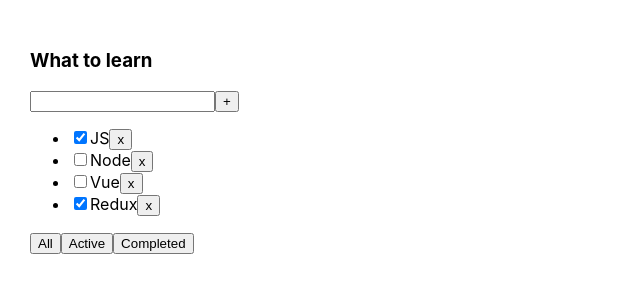
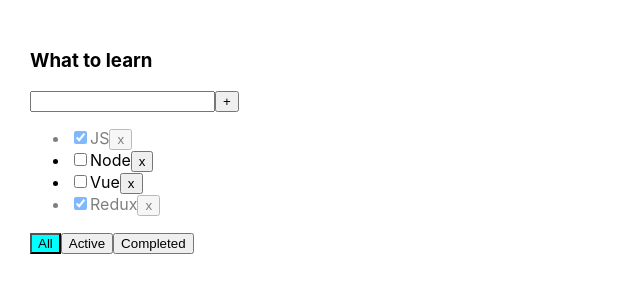
Before and after one commit to SHDGMSQ/todo_client, a React (Create React App) app: page / in a window 1280 px wide. Shown: the top 300 px of the page, without its empty margins (0-640 px from the left). Built offline with nearby package versions, Linux system fonts and the light colour scheme.

Commit message:
change task status, adding required title, color for buttons

```diff
--- a/src/App.css
+++ b/src/App.css
@@ -6,3 +6,16 @@
 .App > div {
     margin-right: 50px;
 }
+
+.error {
+    border: 2px solid red;
+}
+.error-message {
+    color: red;
+}
+.active-filter {
+    background-color: aqua;
+}
+.isDone {
+    opacity: 0.5;
+}
--- a/src/App.tsx
+++ b/src/App.tsx
@@ -28,6 +28,13 @@
         };
         setTasks([newTask, ...tasks]);
     };
+    const changeTask = (taskId: string, isDone: boolean) => {
+        const task = tasks.find(f => f.id === taskId);
+        if (task) {
+            task.isDone = isDone;
+            setTasks([...tasks]);
+        }
+    };
 
     if (filter === 'active') {
         tasksForTodolist = tasks.filter(f => !f.isDone);
@@ -44,6 +51,8 @@
                 removeTask={removeTask}
                 changeFilter={changeFilter}
                 addTask={addTask}
+                changeTask={changeTask}
+                filter={filter}
             />
         </div>
     );
--- a/src/Todolist.tsx
+++ b/src/Todolist.tsx
@@ -1,5 +1,6 @@
 import React, {ChangeEvent, useState, KeyboardEvent} from 'react';
 import {FilterValuesType} from './App';
+import {log} from 'util';
 
 //types
 export type TaskType = {
@@ -13,6 +14,8 @@
     removeTask: (id: string) => void
     changeFilter: (value: FilterValuesType) => void
     addTask: (title: string) => void
+    changeTask: (taskId: string, isDone: boolean) => void
+    filter: FilterValuesType
 }
 
 export const Todolist: React.FC<TodolistType> = (
@@ -21,51 +24,67 @@
         tasks,
         removeTask,
         changeFilter,
-        addTask
+        addTask,
+        changeTask,
+        filter
     }) => {
 
     //state
     const [taskTitle, setTaskTitle] = useState<string>('');
+    const [error, setError] = useState<string | null>(null);
 
     //callbacks
     const addTaskHandler = () => {
-        addTask(taskTitle)
-        setTaskTitle('')
+        if (taskTitle.trim() === '') {
+            setError('Title is required');
+            return;
+        }
+        addTask(taskTitle.trim());
+        setTaskTitle('');
     };
     const changeTaskTitleHandler = (e: ChangeEvent<HTMLInputElement>) => {
         setTaskTitle(e.currentTarget.value);
     };
     const onKeyPressHandler = (e: KeyboardEvent<HTMLInputElement>) => {
+        setError(null);
         if (e.key === 'Enter') {
-            addTaskHandler()
+            addTaskHandler();
         }
-    }
+    };
     const onAllClickHandler = () => changeFilter('all');
     const onActiveClickHandler = () => changeFilter('active');
     const onCompletedClickHandler = () => changeFilter('completed');
+    const onClickInputAfterError = () => setError(null);
 
     return (
         <div>
             <h3>{title}</h3>
             <div>
                 <input
+                    onClick={onClickInputAfterError}
+                    className={error ? 'error' : ''}
                     value={taskTitle}
                     onChange={changeTaskTitleHandler}
                     onKeyPress={onKeyPressHandler}
                 />
                 <button onClick={addTaskHandler}>+</button>
+                <div className="error-message">{error}</div>
             </div>
             <ul>
                 {
                     tasks.map((m, i) => {
 
                             const removeTaskHandler = () => removeTask(m.id);
+                            const changeTaskHandler = (e: ChangeEvent<HTMLInputElement>) => {
+                                changeTask(m.id, e.currentTarget.checked);
+                            };
 
                             return (
-                                <li key={i}>
+                                <li key={i} className={m.isDone? 'isDone': ''} >
                                     <input
                                         type="checkbox"
                                         checked={m.isDone}
+                                        onChange={changeTaskHandler}
                                     />
                                     <span>{m.title}</span>
                                     <button onClick={removeTaskHandler}>x
@@ -76,9 +95,21 @@
                     )
                 }
             </ul>
-            <button onClick={onAllClickHandler}>All</button>
-            <button onClick={onActiveClickHandler}>Active</button>
-            <button onClick={onCompletedClickHandler}>Completed</button>
+            <button
+                className={filter === 'all' ? 'active-filter' : ''}
+                onClick={onAllClickHandler}>
+                All
+            </button>
+            <button
+                className={filter === 'active' ? 'active-filter' : ''}
+                onClick={onActiveClickHandler}>
+                Active
+            </button>
+            <button
+                className={filter === 'completed' ? 'active-filter' : ''}
+                onClick={onCompletedClickHandler}>
+                Completed
+            </button>
         </div>
     );
 };
```
